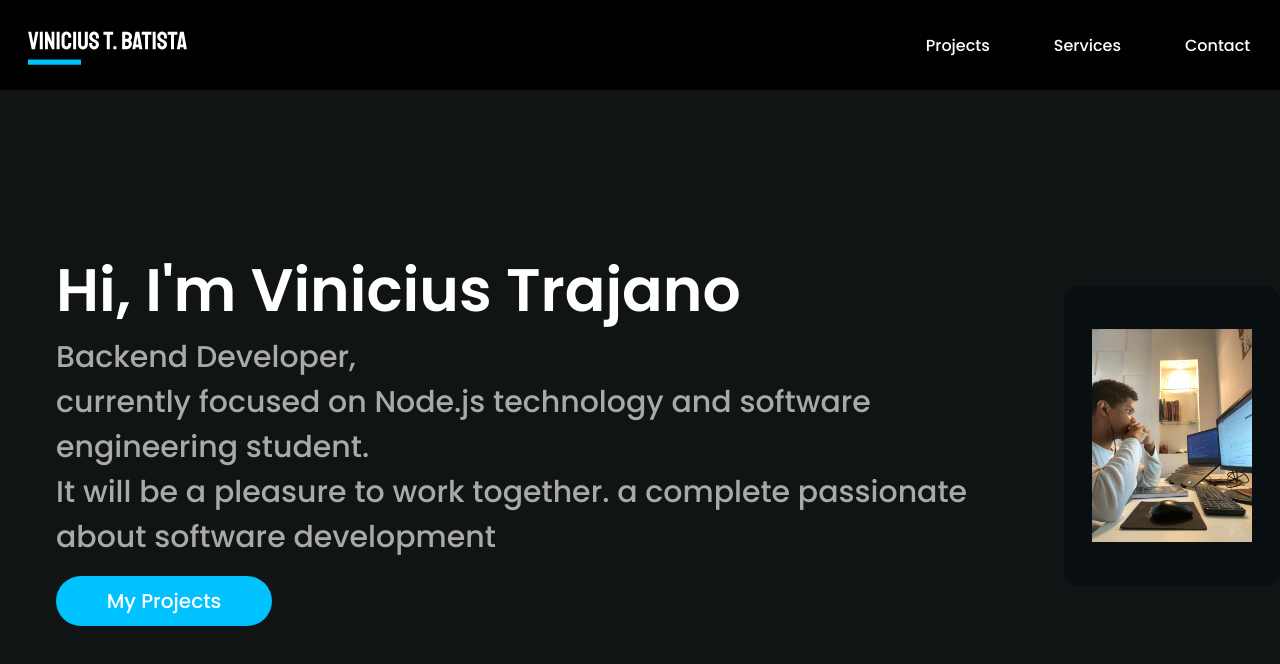
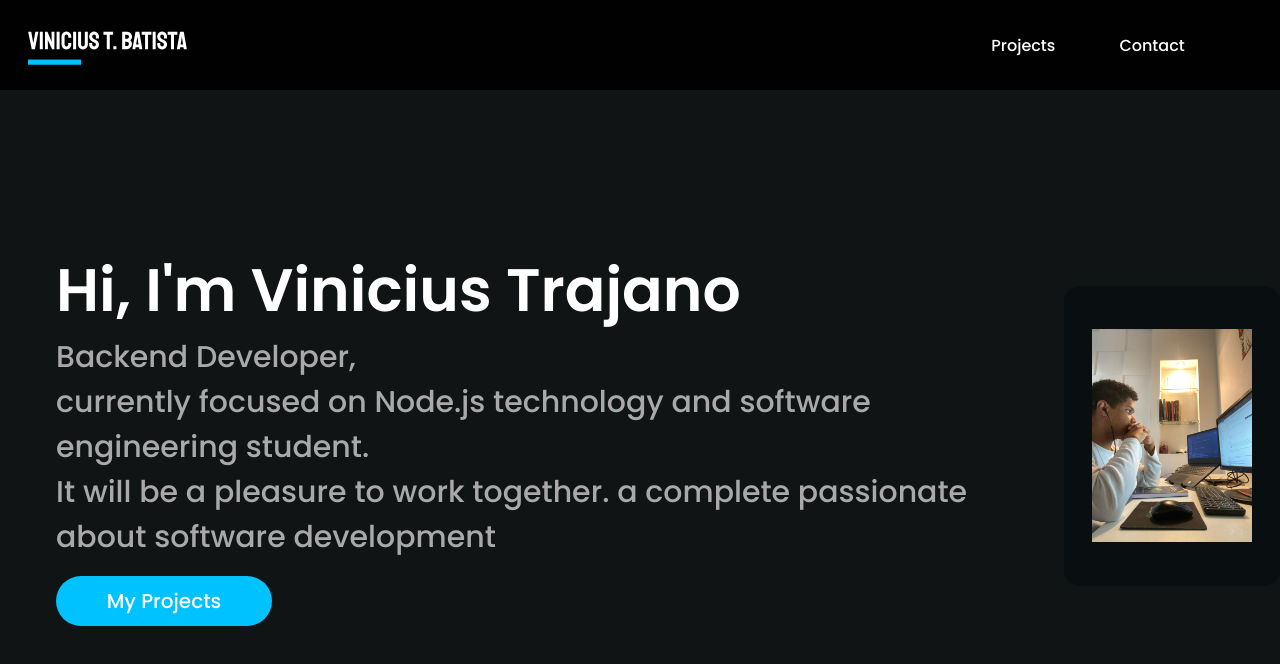
Before and after one commit to trajanovinicius/myprofile, a React (Create React App) app: page / in a window 1280 px wide. Shown: the top 664 px of the page. Built offline with nearby package versions, Linux system fonts and the light colour scheme.

Commit message:
alterando menu

```diff
--- a/src/components/Header/index.js
+++ b/src/components/Header/index.js
@@ -18,13 +18,6 @@ function Header() {
           target="_blank"
           rel="noreferrer"
         >
-          <Label>Services</Label>
-        </a>
-        <a
-          href="https://www.linkedin.com/in/vinicius-trajano-3266a4204/"
-          target="_blank"
-          rel="noreferrer"
-        >
           <Label>Contact</Label>
         </a>
       </ContainerMenu>
```
